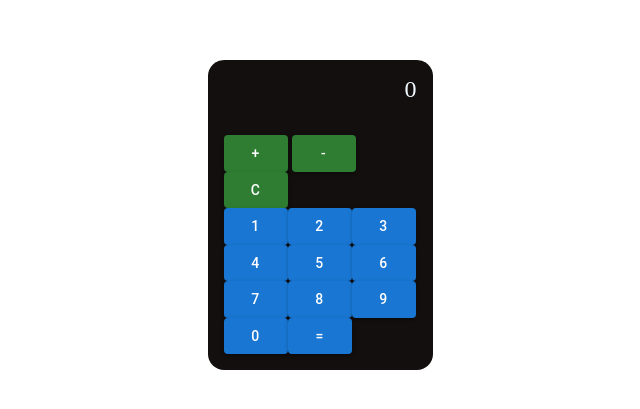
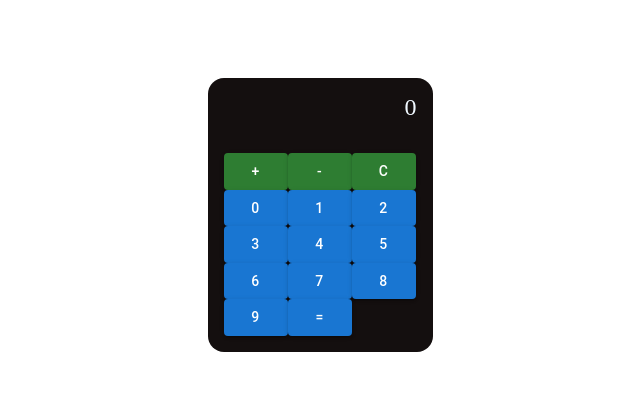
Before and after one commit to girsammatvienko/calculator, a React (Create React App) app: page / in a window 1280 px wide. Shown: the part 193-602 px from the top of the page, without its empty margins (320-960 px from the left). Built offline with nearby package versions, Linux system fonts and the light colour scheme.

Commit message:
Refactored keypad structure

```diff
--- a/src/App.tsx
+++ b/src/App.tsx
@@ -1,67 +1,10 @@
-import React, {useState} from 'react';
-import Button from '@mui/material/Button'
 import Calculator from "./components/Calculator";
 
 function App() {
-    const createDigits = () => {
-        const digits = [];
 
-        for(let i = 1;i < 10;i++) {
-            digits.push(
-                <Button
-                    variant={"contained"}
-                    onClick={() => updateCalc(i.toString())}
-                    key={i}>
-                    {i}
-                </Button>
-            )
-        }
-        digits.push(
-            <Button
-                variant={"contained"}
-                onClick={() => updateCalc('0')}
-                key={0}>
-                0
-            </Button>
-        )
-        return digits;
-    }
-
-        const [calc, setCalc] = useState("");
-        const [result, setResult] = useState("");
-
-        const ops = ['+', '-'];//todo ops - operations?
-
-        const updateCalc = (value: string)  => {
-            if (ops.includes(value) && calc === '' ||
-               ops.includes(value) && ops.includes(calc.slice(-1))) {
-                return;
-            }
-
-            if (!ops.includes(value)) {
-                setResult(eval(calc + value).toString());
-            }
-            setCalc(calc + value);
-        }
-
-        const calculate = () => {
-            setCalc(eval(calc).toString());
-        }
-
-        const clear = () => {
-            setCalc("");
-            setResult('0');
-        }
   return (
     <div className="App">
-    <Calculator
-        result={result}
-        calc={calc}
-        operators={ops}
-        updateCalc={updateCalc}
-        clear={clear}
-        createDigits={createDigits}
-        calculate={calculate}/>
+    <Calculator/>
     </div>
   );
 }
--- a/src/components/Calculator.tsx
+++ b/src/components/Calculator.tsx
@@ -1,26 +1,57 @@
-import React from "react";
-import Button from "@mui/material/Button"; //todo unused imports
-import {
-    CalculatorProps,
-    DisplayProps, //todo what do u need this for?
-    KeypadProps
-} from "../props/props";
+import React, {useState} from "react";
 import Display from "./Display";
 import Keypad from "./Keypad";
+import Button from "@mui/material/Button";
 
 
-const Calculator: React.FC<CalculatorProps> = ({result, calc, operators, updateCalc, clear, createDigits, calculate}) => {
+const Calculator: React.FC = () => {
+    const digits = [...Array(10).keys()].map(d => {
+        return (
+        <Button
+            variant={"contained"}
+            onClick={() => updateCalculation(d.toString())}>{d}
+        </Button>
+        )
+    })
+
+    const [intermediateValue, setIntermediateValue] = useState("");
+    const [result, setResult] = useState("");
+
+    const operations = ['+', '-'];
+
+    const updateCalculation = (value: string)  => {
+        if (operations.includes(value) && intermediateValue === '' ||
+            operations.includes(value) && operations.includes(intermediateValue.slice(-1))) {
+            return;
+        }
+
+        if (!operations.includes(value)) {
+            setResult(eval(intermediateValue + value).toString());
+        }
+        setIntermediateValue(intermediateValue + value);
+    }
+
+    const calculate = () => {
+        setIntermediateValue(eval(intermediateValue).toString());
+    }
+
+    const clear = () => {
+        setIntermediateValue("");
+        setResult('0');
+    }
+
     return (
         <div className="calculator">
         <Display
-            result={result}
-            calc={calc}/>
+            intermediateValue={intermediateValue}
+            result={result}/>
         <Keypad
-            operators={operators}
-            updateCalc={updateCalc}
+            calculate={calculate}
             clear={clear}
-            createDigits={createDigits}
-            calculate={calculate}/>
+            digits={digits}
+            operators={operations}
+            updateCalculation={updateCalculation}/>
+
     </div>);
 }
 
--- a/src/components/Digits.tsx
+++ b/src/components/Digits.tsx
@@ -1,12 +1,16 @@
 import React from "react";
-import {DigitsProps, OperatorsProps} from "../props/props";
+import {DigitsProps} from "../props/props";
 import Button from "@mui/material/Button";
 
-const Digits: React.FC<DigitsProps> = ({createDigits, calculate, }) => {
+const Digits: React.FC<DigitsProps> = ({digits, calculate}) => {
     return (
         <div className="digits">
-        { createDigits() }
-        <Button variant={"contained"} onClick={() => calculate()}>=</Button>
+        { digits }
+        <Button
+            variant={"contained"}
+            onClick={() => calculate()}>
+            =
+        </Button>
         </div>
     );
 }
--- a/src/components/Display.tsx
+++ b/src/components/Display.tsx
@@ -1,21 +1,13 @@
 import React from "react";
-import Button from "@mui/material/Button"; //todo same thing
 import {DisplayProps} from "../props/props";
 
 
-const Display: React.FC<DisplayProps> = ({result, calc}) => {
+const Display: React.FC<DisplayProps> = ({result, intermediateValue}) => {
     return (
         <div className="display">
-                { result ? <span>{result}</span>: ''} {calc || "0"}
+                { result ? <span>{result}</span>: ''} {intermediateValue || "0"}
             </div>
     );
 }
 
-// const Card: React.FC<CardProps> = ({height, width, children, onClick}) => {
-//     return (
-//         <div style={{height, width, border: "1px solid gray"}} onClick={onClick}>
-//             {children}
-//         </div>
-//     );
-// }
 export default Display;
--- a/src/components/Keypad.tsx
+++ b/src/components/Keypad.tsx
@@ -3,16 +3,15 @@ import {KeypadProps} from "../props/props";
 import Operators from "./Operators";
 import Digits from "./Digits";
 
-const Keypad: React.FC<KeypadProps> = ({updateCalc, clear, createDigits, calculate}) => {
+const Keypad: React.FC<KeypadProps> = ({operators, updateCalculation, clear, digits, calculate}) => {
     return (
         <div className="keypad">
             <Operators
-                updateCalc={updateCalc}
+                updateCalculation={updateCalculation}
                 clear={clear}
-                />
-
+                operators={operators}/>
             <Digits
-                createDigits={createDigits}
+                digits={digits}
                 calculate={calculate}/>
         </div>
     );
--- a/src/components/Operators.tsx
+++ b/src/components/Operators.tsx
@@ -2,13 +2,21 @@ import React from "react";
 import {OperatorsProps} from "../props/props";
 import Button from "@mui/material/Button";
 
-const Operators: React.FC<OperatorsProps> = ({updateCalc, clear}) => {
+const Operators: React.FC<OperatorsProps> = ({operators, updateCalculation, clear}) => {
     return (
             <div className="operators">
-                <Button variant={"contained"} color="success" onClick={() => updateCalc('+')}>+</Button> {/* todo wy do you use + and - here, but not from array you create in App `ops`? duplicate of variables */}
-                <Button variant={"contained"} color="success"  onClick={() => updateCalc('-')}>-</Button>
+                {operators.map(operator => {
+                    return (
+                    <Button
+                        variant={"contained"}
+                        color="success"
+                        onClick={() => updateCalculation(`${operator}`)}>
+                        {operator}
+                    </Button>
+                    )
+                })}
 
-                <Button variant="contained" color="success" onClick={() => clear()}>C</Button>
+                <Button variant={"contained"} color="success" onClick={() => clear()}>C</Button>
             </div>
     );
 }
--- a/tsconfig.json
+++ b/tsconfig.json
@@ -1,6 +1,7 @@
 {
   "compilerOptions": {
     "target": "es5",
+    "downlevelIteration": true,
     "lib": [
       "dom",
       "dom.iterable",
```
Also changed, not shown: src/Example.tsx (deleted, +0 -19 lines), src/props/props.ts (+6 -15 lines).
